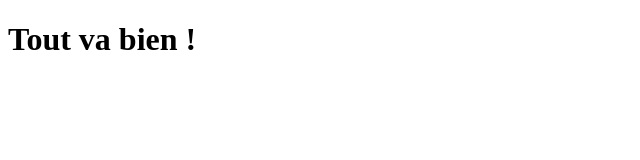
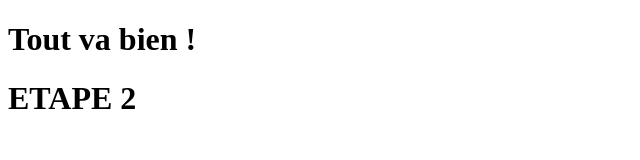
Before and after one commit to Phlar-Navi/Formation_ODC, a plain HTML site: page index.html in a window 1280 px wide. Shown: the whole page, without its empty margins (0-640 px from the left). Drawn offline with Linux system fonts and the light colour scheme.

Commit message:
Modification du fichier html

```diff
--- a/index.html
+++ b/index.html
@@ -7,5 +7,6 @@
 </head>
 <body>
     <h1> Tout va bien ! </h1>
+    <h1> ETAPE 2 </h1>
 </body>
 </html>
```
